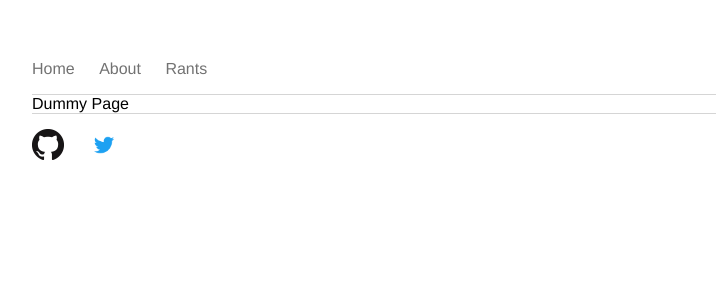
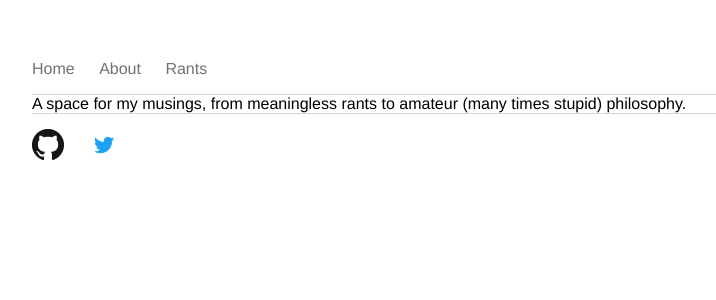
Before and after one commit to savadikarc/savadikarc.github.io, a Jekyll site: the page built from rants.html, in a window 1280 px wide. Shown: the top 300 px of the page, without its empty margins (160-876 px from the left). Built offline with Jekyll 4.4.1, drawn with Linux system fonts in a browser that asks for light colours.

Commit message:
Updated description

```diff
--- a/rants.html
+++ b/rants.html
@@ -4,5 +4,5 @@ comments: false
 title: Chinmay's Rants
 ---
 <div class="rants">
-  <h> Dummy Page </h>
+  <h> A space for my musings, from meaningless rants to amateur (many times stupid) philosophy. </h>
 </div>
```
